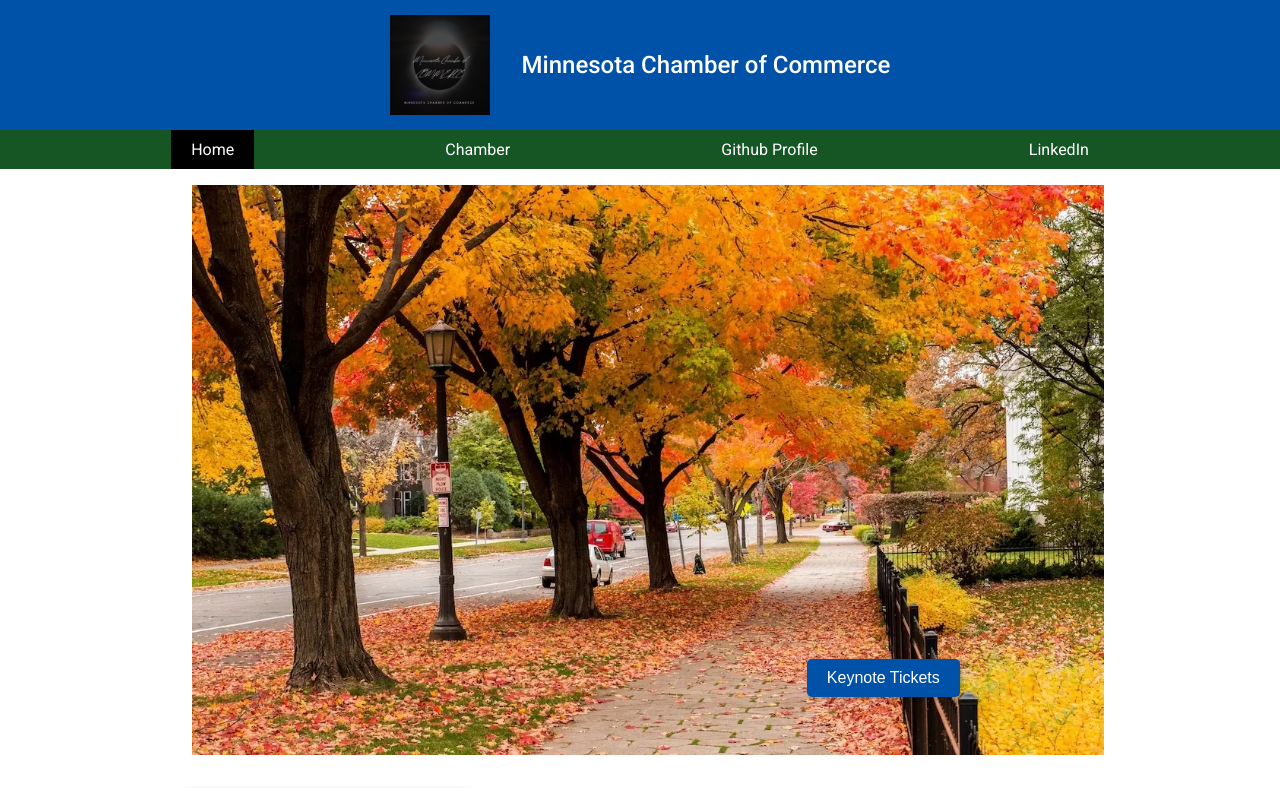
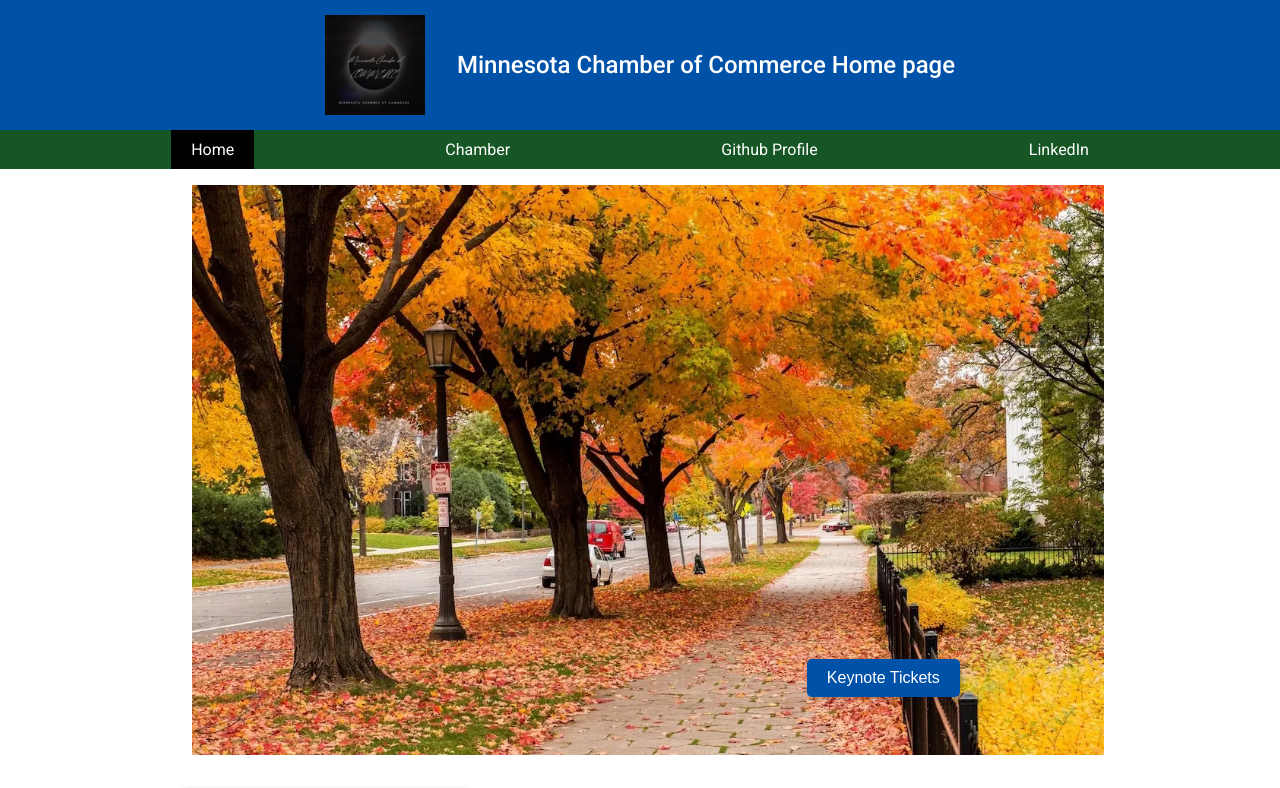
Before and after one commit to M-Ola/wdd231, a plain HTML site: page chamber/index.html in a window 1280 px wide. Shown: the top 788 px of the page. Drawn offline with Linux system fonts and the light colour scheme; no server answers.

Commit message:
finished chamber

```diff
--- a/chamber/index.html
+++ b/chamber/index.html
@@ -32,7 +32,7 @@
     <button type="button" id="menu"></button>
 
     <img src="images/chamber-logo.png" alt="Chamber of commerce" width="200" height="200">
-        <h1> Minnesota Chamber of Commerce</h1>
+        <h1> Minnesota Chamber of Commerce Home page</h1>
 
     </header>
 
```
